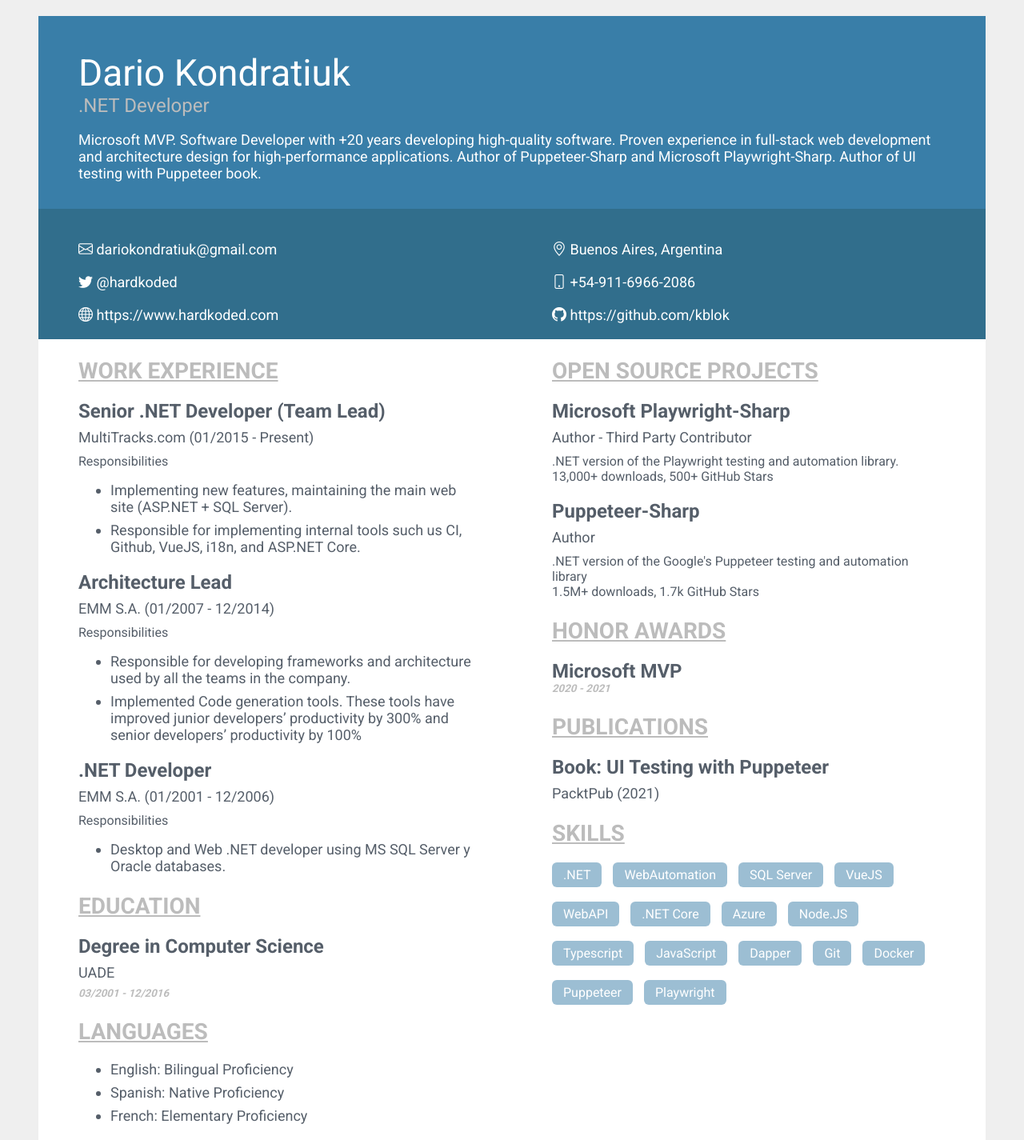
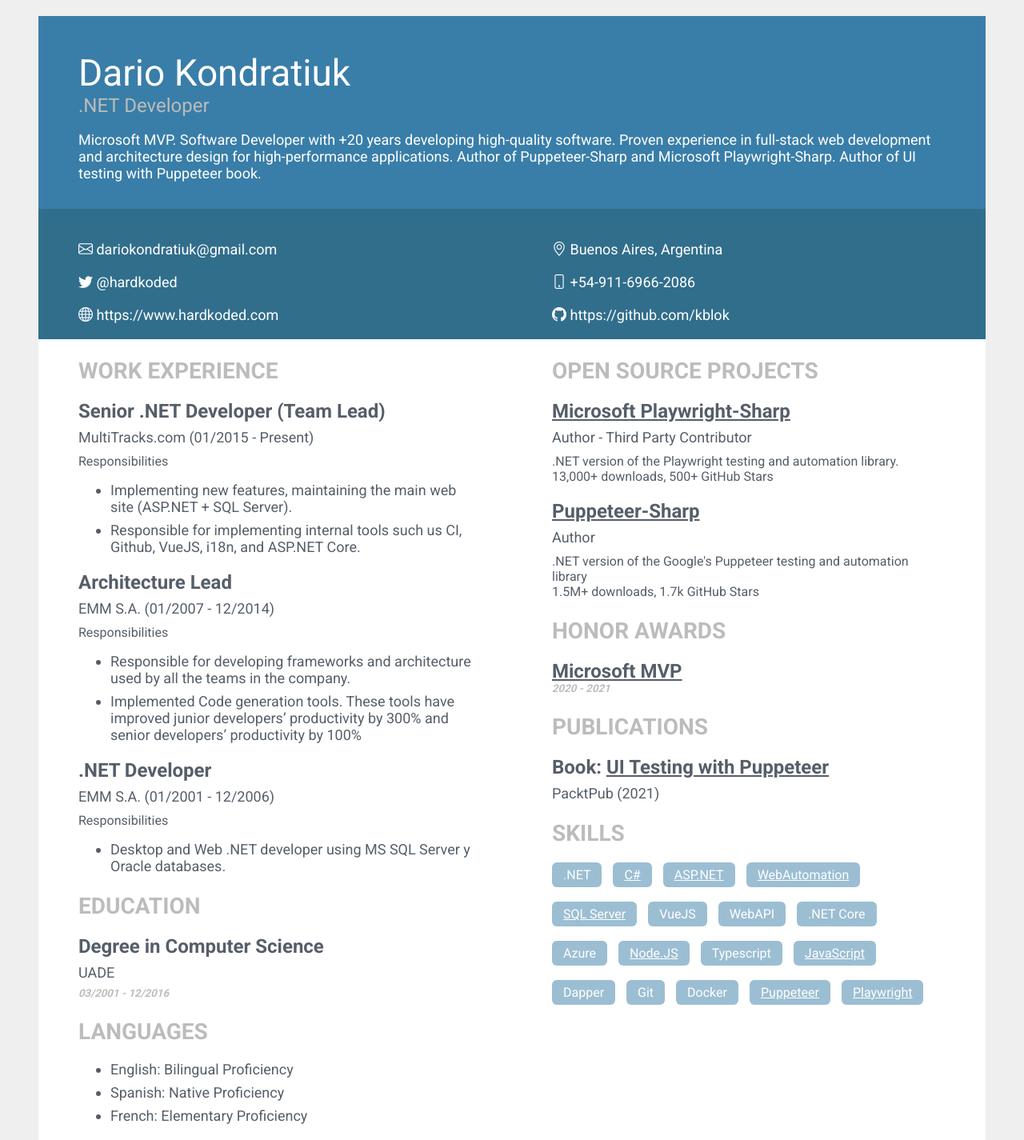
Before and after one commit to kblok/kblok.github.io, a Jekyll site: the page built from resume.html, in a window 1280 px wide. Shown: the whole page at 80% size. Built offline with Jekyll 4.4.1, drawn with Linux system fonts in a browser that asks for light colours; nearby versions of some CDN libraries.

Commit message:
Add links to the resume

```diff
--- a/css/resume-style.css
+++ b/css/resume-style.css
@@ -13,6 +13,10 @@
         padding-top: 0;
         background-color:white;
         zoom:69%;
+    }
+
+    a {
+        text-decoration: none !important;
     }
 }
 
@@ -46,6 +50,15 @@
     grid-template-columns: repeat(2, 1fr);
 }
 
+.contact-info a {
+    color: white;
+    text-decoration: none;
+}
+
+.contact-info a:hover {
+    text-decoration: underline;
+}
+
 .contact-info div{
     margin: 20px 0 0 50px;
 }
@@ -69,7 +82,6 @@
     font-size: 28px;
     font-weight: 700;
     text-transform: uppercase;
-    text-decoration: underline;
     margin-bottom: 20px;
 }
 
@@ -77,6 +89,10 @@
     font-size: 24px;
     font-weight: 700;
     margin: 0;
+}
+
+.section h3 a {
+    color: rgb(85, 94, 105);
 }
 
 .section h4 {
@@ -112,3 +128,7 @@
     margin-right: 14px;
     margin-bottom: 18px;
 }
+
+.tag a {
+    color: #fff;
+}
--- a/resume.html
+++ b/resume.html
@@ -20,12 +20,12 @@
             Author of UI testing with Puppeteer book.</div>
     </header>
     <div class="contact-info">
-        <div class="email"><i class="bi bi-envelope"></i> dariokondratiuk@gmail.com</div>
+        <div class="email"><i class="bi bi-envelope"></i> <a href="mailto:dariokondratiuk@gmail.com">dariokondratiuk@gmail.com</a></div>
         <div class="location"><i class="bi bi-geo-alt"></i> Buenos Aires, Argentina</div>
-        <div class="twitter"><i class="bi bi-twitter"></i> @hardkoded</div>
+        <div class="twitter"><i class="bi bi-twitter"></i> <a href="https://www.twitter.com/hardkoded" target="_blank">@hardkoded</a></div>
         <div class="phone-number"><i class="bi bi-phone"></i> +54-911-6966-2086</div>
-        <div class="website"><i class="bi bi-globe"></i> https://www.hardkoded.com</div>
-        <div class="github"><i class="bi bi-github"></i> https://github.com/kblok</div>
+        <div class="website"><i class="bi bi-globe"></i> <a href="https://www.hardkoded.com" target="_blank">https://www.hardkoded.com</a></div>
+        <div class="github"><i class="bi bi-github"></i> <a href="https://github.com/kblok" target="_blank">https://github.com/kblok</a></div>
     </div>
     <div class="content">
         <div class="column-content">
@@ -84,13 +84,13 @@
             <div class="section">
                 <h2>Open Source Projects</h2>
                 <div class="section-item">
-                    <h3>Microsoft Playwright-Sharp</h3>
+                    <h3><a href="https://github.com/microsoft/playwright-sharp" target="_blank">Microsoft Playwright-Sharp</a></h3>
                     <h4>Author - Third Party Contributor</h4>
                     <h6>.NET version of the Playwright testing and automation library.<br/>
                     13,000+ downloads, 500+ GitHub Stars</h6>
                 </div>
                 <div class="section-item">
-                    <h3>Puppeteer-Sharp</h3>
+                    <h3><a href="https://github.com/microsoft/playwright-sharp" target="_blank">Puppeteer-Sharp</a></h3>
                     <h4>Author</h4>
                     <h6>.NET version of the Google's Puppeteer testing and automation library<br/>
                         1.5M+ downloads, 1.7k GitHub Stars</h6>
@@ -99,14 +99,14 @@
             <div class="section">
                 <h2>Honor awards</h2>
                 <div class="section-item">
-                    <h3>Microsoft MVP</h2>
+                    <h3><a href="https://mvp.microsoft.com/en-us/PublicProfile/5003814?fullName=Dario%20Gabriel%20Kondratiuk" target="_blank">Microsoft MVP</a></h2>
                         <h5>2020 - 2021</h5>
                 </div>
             </div>
             <div class="section">
                 <h2>Publications</h2>
                 <div class="section-item">
-                    <h3>Book: UI Testing with Puppeteer</h2>
+                    <h3>Book: <a href="https://www.amazon.com/Testing-Puppeteer-end-end-automation/dp/180020678X" target="_blank">UI Testing with Puppeteer</a></h2>
                         <h4>PacktPub (2021)</h4>
                 </div>
             </div>
@@ -114,20 +114,22 @@
                 <h2>Skills</h2>
                 <div class="section-item">
                     <div class="tag">.NET</div>
-                    <div class="tag">WebAutomation</div>
-                    <div class="tag">SQL Server</div>
+                    <div class="tag"><a href="https://stackoverflow.com/search?q=user%3A2373249+%5Bc-sharp%5D">C#</a></div>
+                    <div class="tag"><a href="https://stackoverflow.com/search?q=user%3A2373249+%5Basp.net%5D">ASP.NET</a></div>
+                    <div class="tag"><a href="https://stackoverflow.com/search?q=user%3A2373249+%5Bwebautomation%5D">WebAutomation</a></div>
+                    <div class="tag"><a href="https://stackoverflow.com/search?q=user%3A2373249+%5Bsql-server%5D">SQL Server</a></div>
                     <div class="tag">VueJS</div>
                     <div class="tag">WebAPI</div>
                     <div class="tag">.NET Core</div>
                     <div class="tag">Azure</div>
-                    <div class="tag">Node.JS</div>
+                    <div class="tag"><a href="https://stackoverflow.com/search?q=user%3A2373249+%5Bnode.js%5D">Node.JS</a></div>
                     <div class="tag">Typescript</div>
-                    <div class="tag">JavaScript</div>
+                    <div class="tag"><a href="https://stackoverflow.com/search?q=user%3A2373249+%5Bjavascript%5D">JavaScript</a></div>
                     <div class="tag">Dapper</div>
                     <div class="tag">Git</div>
                     <div class="tag">Docker</div>
-                    <div class="tag">Puppeteer</div>
-                    <div class="tag">Playwright</div>
+                    <div class="tag"><a href="https://stackoverflow.com/search?q=user%3A2373249+%5Bpuppeteer%5D">Puppeteer</a></div>
+                    <div class="tag"><a href="https://stackoverflow.com/search?q=user%3A2373249+%5Bplaywright%5D">Playwright</a></div>
                 </div>
             </div>
         </div>
```
